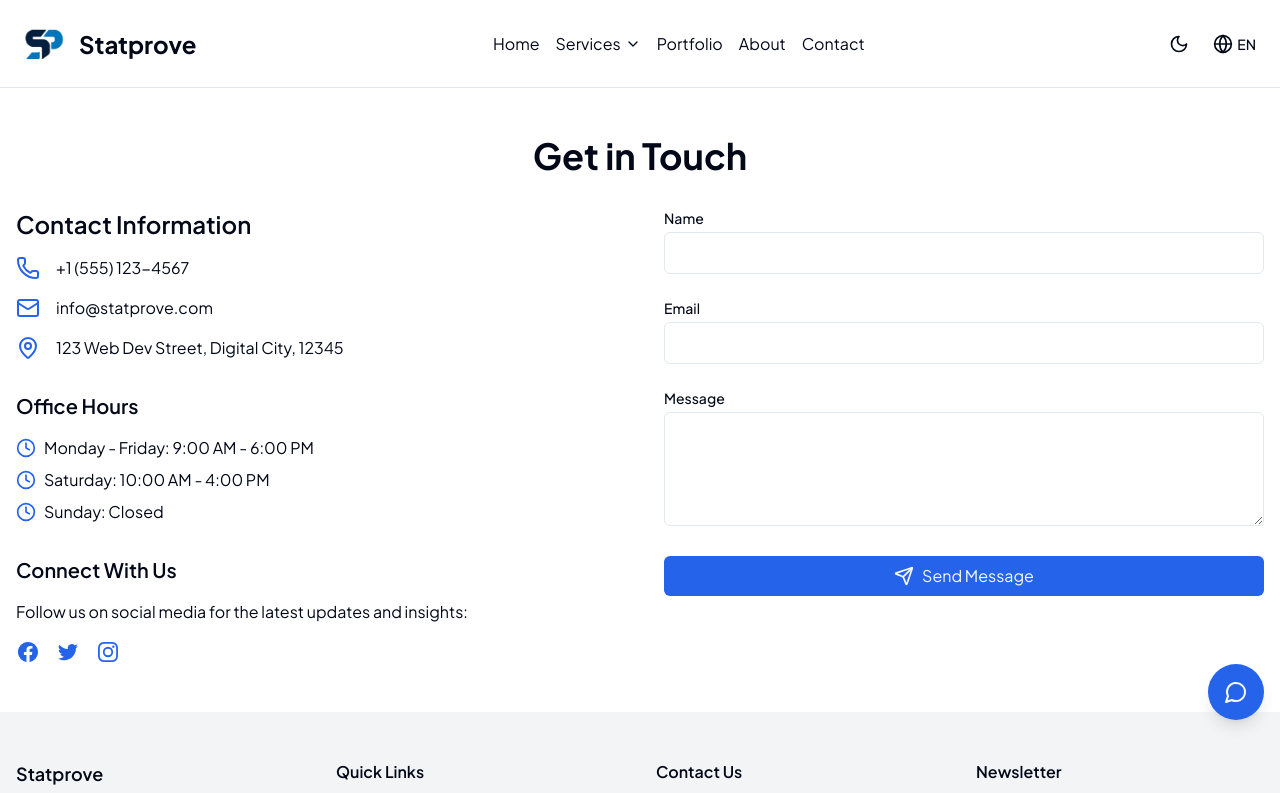
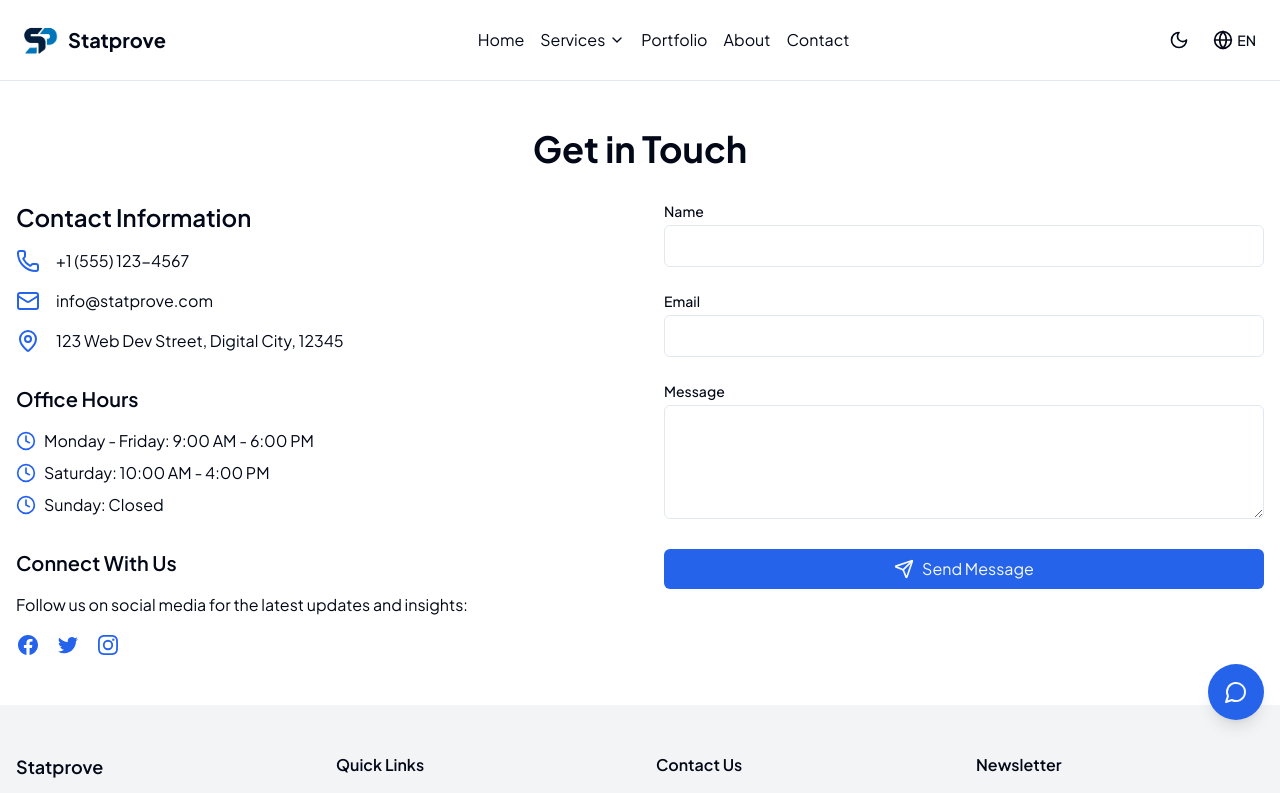
Before and after one commit to ahmakbardev/statprove, a Next.js app: page /contact in a window 1280 px wide. Shown: the top 793 px of the page. Built offline with nearby package versions, Linux system fonts and the light colour scheme.

Commit message:
adjust logo on navbar

```diff
--- a/components/header.tsx
+++ b/components/header.tsx
@@ -34,9 +34,18 @@ const Header = () => {
       className="bg-background/80 backdrop-blur-sm sticky top-0 z-50 w-full border-b"
     >
       <div className="container mx-auto px-4 py-4 flex justify-between items-center">
-        <Link href="/" className="text-2xl font-bold flex items-center gap-2">
-          <Image src="/statlogo.png" alt="Logo" width={55} height={55} />
-          Statprove
+        <Link
+          href="/"
+          className="text-2xl font-bold flex items-center gap-2 sm:text-base sm:gap-1"
+        >
+          <Image
+            src="/statlogo.png"
+            alt="Logo"
+            width={55}
+            height={55}
+            className="lg:w-12 lg:h-12 w-10 h-10"
+          />
+          <span className="text-sm lg:text-xl">Statprove</span>
         </Link>
 
         {/* Desktop Navigation */}
```
